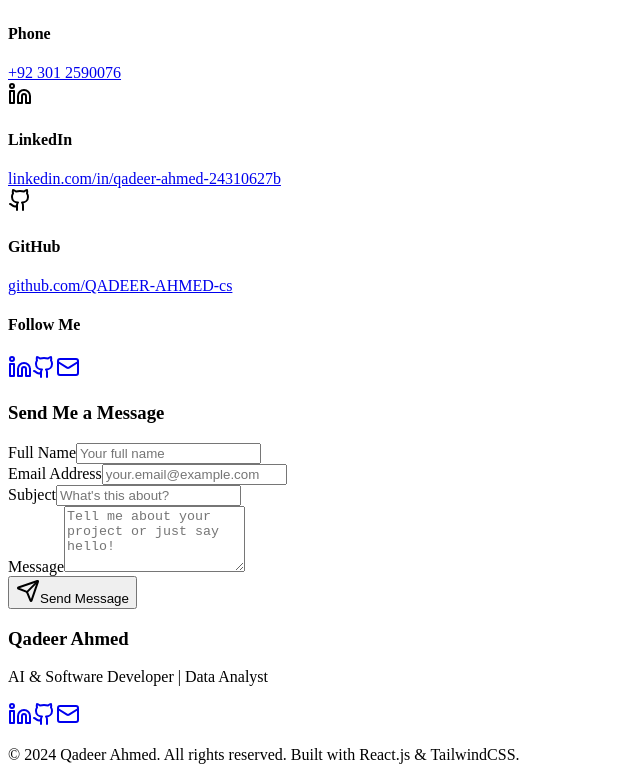
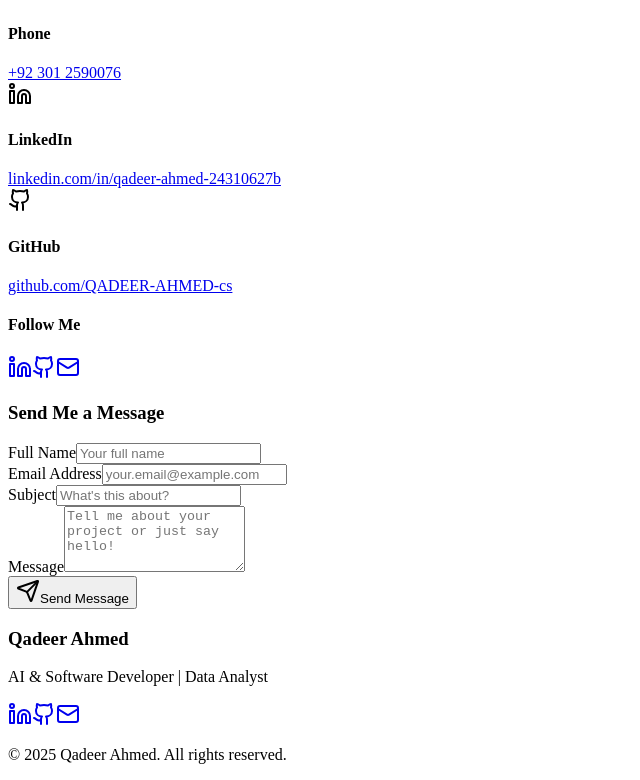
Before and after one commit to QADEER-AHMED-cs/Portfolio, a React (Vite) app in the folder client/: page / in a window 1280 px wide. Shown: the part 9285-10065 px from the top of the page, without its empty margins (0-640 px from the left). Built offline with nearby package versions, Linux system fonts and the light colour scheme.

Commit message:
Update footer content text

```diff
--- a/client/src/components/sections/footer.tsx
+++ b/client/src/components/sections/footer.tsx
@@ -58,7 +58,7 @@ export function FooterSection() {
           {/* Copyright */}
           <div className="border-t border-border pt-6">
             <p className="text-muted-foreground text-sm">
-              © 2024 Qadeer Ahmed. All rights reserved. Built with React.js & TailwindCSS.
+              © 2025 Qadeer Ahmed. All rights reserved.
             </p>
           </div>
         </motion.div>
```
